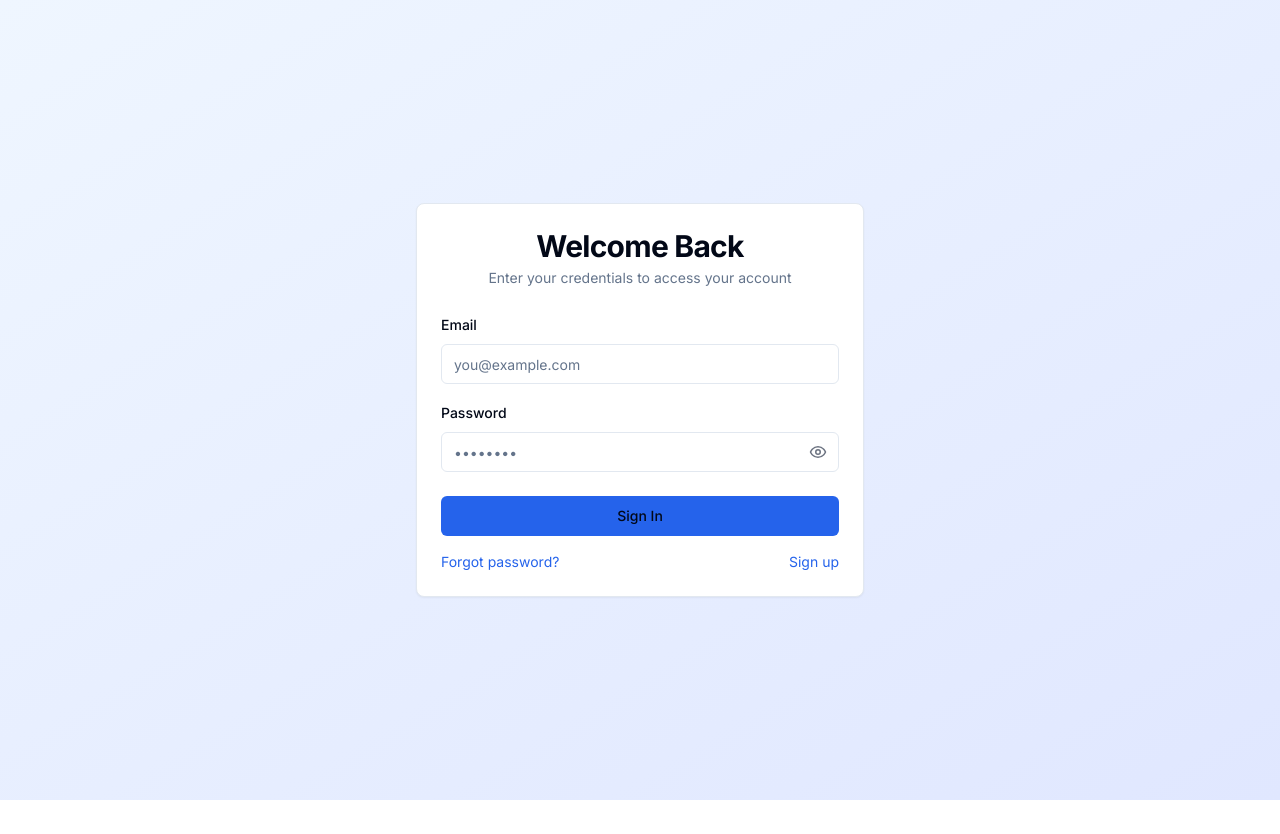
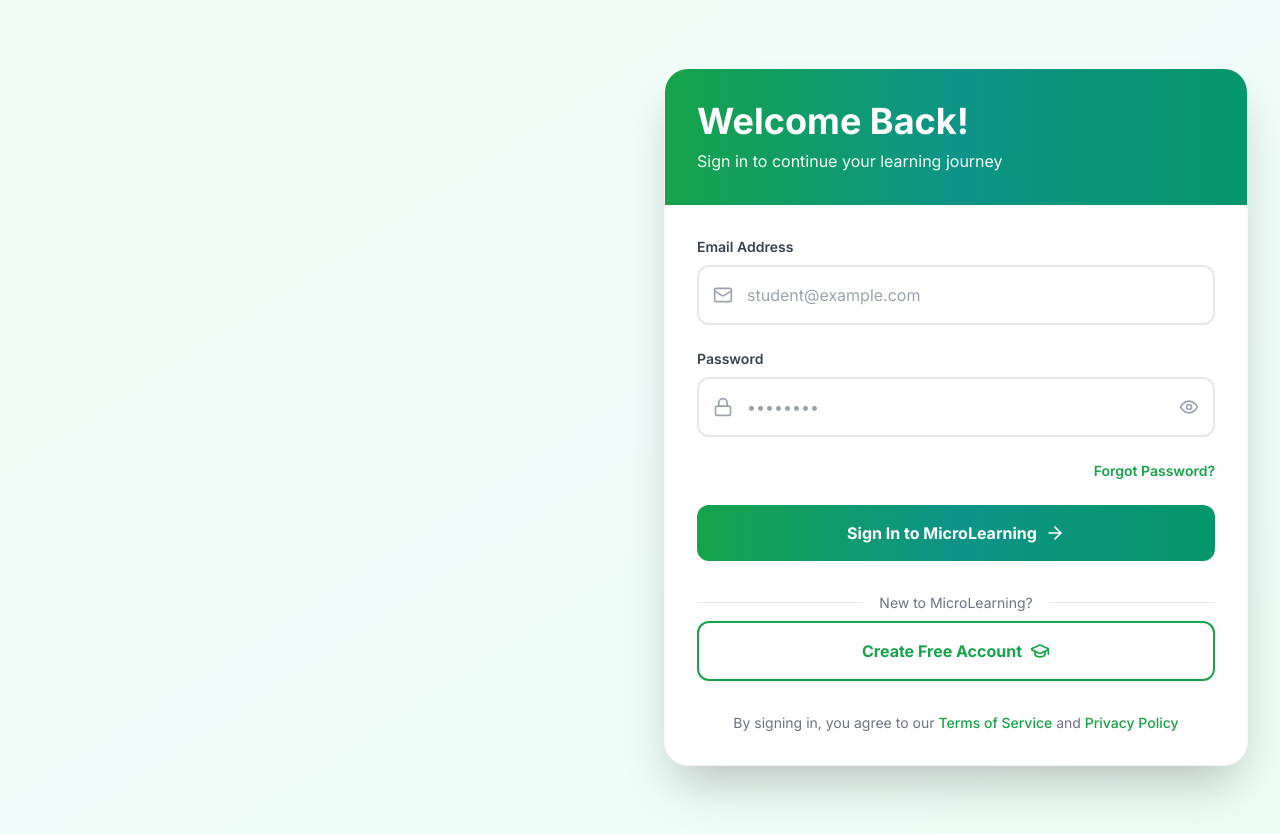
Before and after one commit to reduanahmadswe/MicroLearning, a Next.js app in the folder frontend/: page /auth/login in a window 1280 px wide. Before the commit the page ends 800 px from the top, so only its background shows below. Built offline with nearby package versions, Linux system fonts and the light colour scheme.

Commit message:
Revamp Login Page UI with Enhanced Branding, Features, and Improved Form Elements

```diff
--- a/frontend/app/auth/login/page.tsx
+++ b/frontend/app/auth/login/page.tsx
@@ -3,13 +3,23 @@
 import { useState } from "react";
 import { useRouter } from "next/navigation";
 import Link from "next/link";
-import { Button } from "@/components/ui/button";
-import { Input } from "@/components/ui/input";
-import { Card, CardContent, CardDescription, CardFooter, CardHeader, CardTitle } from "@/components/ui/card";
 import { useAuthStore } from "@/store/authStore";
 import { api } from "@/lib/api";
 import { toast } from "sonner";
-import { Eye, EyeOff, Loader2 } from "lucide-react";
+import {
+  Eye,
+  EyeOff,
+  Loader2,
+  GraduationCap,
+  BookOpen,
+  Award,
+  Users,
+  Zap,
+  Mail,
+  Lock,
+  ArrowRight,
+  CheckCircle2
+} from "lucide-react";
 
 export default function LoginPage() {
   const router = useRouter();
@@ -72,36 +82,142 @@
   };
 
   return (
-    <div className="min-h-screen flex items-center justify-center bg-gradient-to-br from-blue-50 to-indigo-100 dark:from-gray-900 dark:to-gray-800 p-4">
-      <Card className="w-full max-w-md">
-        <CardHeader className="space-y-1">
-          <CardTitle className="text-3xl font-bold text-center">Welcome Back</CardTitle>
-          <CardDescription className="text-center">
-            Enter your credentials to access your account
-          </CardDescription>
-        </CardHeader>
-        <form onSubmit={handleSubmit}>
-          <CardContent className="space-y-4">
+    <div className="min-h-screen w-full bg-gradient-to-br from-green-50 via-teal-50 to-emerald-50 flex items-center justify-center p-3 sm:p-6 lg:p-8">
+      <div className="w-full max-w-7xl mx-auto grid grid-cols-1 lg:grid-cols-2 gap-6 lg:gap-12 items-center">
+
+        {/* Left Side - Branding & Features (Hidden on mobile, visible on lg+) */}
+        <div className="hidden lg:flex flex-col gap-8 animate-in slide-in-from-left duration-700">
+          {/* Logo & Brand */}
+          <div className="space-y-6">
+            <div className="flex items-center gap-4">
+              <div className="w-16 h-16 bg-gradient-to-br from-green-600 to-teal-600 rounded-2xl flex items-center justify-center shadow-2xl">
+                <GraduationCap className="w-10 h-10 text-white" />
+              </div>
+              <div>
+                <h1 className="text-4xl font-bold bg-gradient-to-r from-green-600 via-teal-600 to-emerald-600 bg-clip-text text-transparent">
+                  MicroLearning
+                </h1>
+                <p className="text-gray-600 font-medium">Learn Smarter, Not Harder</p>
+              </div>
+            </div>
+
+            <p className="text-xl text-gray-700 leading-relaxed">
+              Welcome back to your personalized learning journey! Continue growing your skills with bite-sized lessons designed for students.
+            </p>
+          </div>
+
+          {/* Feature Highlights */}
+          <div className="space-y-4">
+            <h2 className="text-2xl font-bold text-gray-800 mb-6">Why Students Love MicroLearning</h2>
+
+            <div className="flex items-start gap-4 p-4 bg-white/60 backdrop-blur-sm rounded-xl border border-green-100 hover:shadow-lg transition-all group">
+              <div className="w-12 h-12 bg-gradient-to-br from-green-500 to-teal-500 rounded-lg flex items-center justify-center flex-shrink-0 group-hover:scale-110 transition-transform">
+                <BookOpen className="w-6 h-6 text-white" />
+              </div>
+              <div>
+                <h3 className="font-bold text-gray-800 mb-1">Bite-Sized Lessons</h3>
+                <p className="text-sm text-gray-600">Learn in 5-10 minute chunks that fit your busy schedule</p>
+              </div>
+            </div>
+
+            <div className="flex items-start gap-4 p-4 bg-white/60 backdrop-blur-sm rounded-xl border border-teal-100 hover:shadow-lg transition-all group">
+              <div className="w-12 h-12 bg-gradient-to-br from-teal-500 to-emerald-500 rounded-lg flex items-center justify-center flex-shrink-0 group-hover:scale-110 transition-transform">
+                <Award className="w-6 h-6 text-white" />
+              </div>
+              <div>
+                <h3 className="font-bold text-gray-800 mb-1">Earn Certificates & Badges</h3>
+                <p className="text-sm text-gray-600">Get recognized for your achievements and skills</p>
+              </div>
+            </div>
+
+            <div className="flex items-start gap-4 p-4 bg-white/60 backdrop-blur-sm rounded-xl border border-emerald-100 hover:shadow-lg transition-all group">
+              <div className="w-12 h-12 bg-gradient-to-br from-emerald-500 to-green-500 rounded-lg flex items-center justify-center flex-shrink-0 group-hover:scale-110 transition-transform">
+                <Users className="w-6 h-6 text-white" />
+              </div>
+              <div>
+                <h3 className="font-bold text-gray-800 mb-1">Learn with Friends</h3>
+                <p className="text-sm text-gray-600">Join a community of 10,000+ students worldwide</p>
+              </div>
+            </div>
+
+            <div className="flex items-start gap-4 p-4 bg-white/60 backdrop-blur-sm rounded-xl border border-green-100 hover:shadow-lg transition-all group">
+              <div className="w-12 h-12 bg-gradient-to-br from-green-500 to-emerald-500 rounded-lg flex items-center justify-center flex-shrink-0 group-hover:scale-110 transition-transform">
+                <Zap className="w-6 h-6 text-white" />
+              </div>
+              <div>
+                <h3 className="font-bold text-gray-800 mb-1">AI-Powered Tutoring</h3>
+                <p className="text-sm text-gray-600">Get instant help with your personalized AI tutor</p>
+              </div>
+            </div>
+          </div>
+
+          {/* Trust Badge */}
+          <div className="flex items-center gap-3 p-5 bg-gradient-to-r from-green-600 to-teal-600 rounded-2xl text-white shadow-xl">
+            <CheckCircle2 className="w-8 h-8 flex-shrink-0" />
+            <div>
+              <p className="font-bold text-lg">Trusted by 10,000+ Students</p>
+              <p className="text-sm text-green-50">Join the fastest-growing learning platform</p>
+            </div>
+          </div>
+        </div>
+
+        {/* Right Side - Login Form */}
+        <div className="w-full animate-in slide-in-from-right duration-700">
+          {/* Mobile Logo (visible only on mobile) */}
+          <div className="lg:hidden mb-6 text-center">
+            <div className="flex items-center justify-center gap-3 mb-4">
+              <div className="w-12 h-12 sm:w-14 sm:h-14 bg-gradient-to-br from-green-600 to-teal-600 rounded-xl flex items-center justify-center shadow-lg">
+                <GraduationCap className="w-7 h-7 sm:w-8 sm:h-8 text-white" />
+              </div>
+              <h1 className="text-2xl sm:text-3xl font-bold bg-gradient-to-r from-green-600 to-teal-600 bg-clip-text text-transparent">
+                MicroLearning
+              </h1>
+            </div>
+            <p className="text-sm text-gray-600">Learn Smarter, Not Harder</p>
+          </div>
+
+          {/* Login Card */}
+          <div className="bg-white rounded-2xl sm:rounded-3xl shadow-2xl border border-gray-100 overflow-hidden">
+            {/* Card Header with Gradient */}
+            <div className="bg-gradient-to-r from-green-600 via-teal-600 to-emerald-600 px-4 sm:px-8 py-6 sm:py-8 text-white">
+              <h2 className="text-2xl sm:text-3xl lg:text-4xl font-bold mb-2">Welcome Back!</h2>
+              <p className="text-sm sm:text-base text-green-50">Sign in to continue your learning journey</p>
+            </div>
+
+            {/* Form */}
+            <form onSubmit={handleSubmit} className="px-4 sm:px-8 py-6 sm:py-8 space-y-5 sm:space-y-6">
+              {/* Email Field */}
               <div className="space-y-2">
-              <label htmlFor="email" className="text-sm font-medium">
-                Email
+                <label htmlFor="email" className="block text-sm font-semibold text-gray-700">
+                  Email Address
                 </label>
-              <Input
+                <div className="relative">
+                  <div className="absolute left-4 top-1/2 -translate-y-1/2 text-gray-400">
+                    <Mail className="w-5 h-5" />
+                  </div>
+                  <input
                     id="email"
                     type="email"
-                placeholder="you@example.com"
+                    placeholder="student@example.com"
                     value={formData.email}
                     onChange={(e) => setFormData({ ...formData, email: e.target.value })}
                     required
                     disabled={isLoading}
+                    className="w-full pl-12 pr-4 py-3 sm:py-4 bg-white border-2 border-gray-200 rounded-xl text-gray-800 placeholder-gray-400 focus:border-green-500 focus:ring-4 focus:ring-green-100 transition-all outline-none disabled:opacity-50 disabled:cursor-not-allowed text-sm sm:text-base"
                   />
                 </div>
+              </div>
+
+              {/* Password Field */}
               <div className="space-y-2">
-              <label htmlFor="password" className="text-sm font-medium">
+                <label htmlFor="password" className="block text-sm font-semibold text-gray-700">
                   Password
                 </label>
                 <div className="relative">
-                <Input
+                  <div className="absolute left-4 top-1/2 -translate-y-1/2 text-gray-400">
+                    <Lock className="w-5 h-5" />
+                  </div>
+                  <input
                     id="password"
                     type={showPassword ? "text" : "password"}
                     placeholder="••••••••"
@@ -109,33 +225,95 @@
                     onChange={(e) => setFormData({ ...formData, password: e.target.value })}
                     required
                     disabled={isLoading}
+                    className="w-full pl-12 pr-12 py-3 sm:py-4 bg-white border-2 border-gray-200 rounded-xl text-gray-800 placeholder-gray-400 focus:border-green-500 focus:ring-4 focus:ring-green-100 transition-all outline-none disabled:opacity-50 disabled:cursor-not-allowed text-sm sm:text-base"
                   />
                   <button
                     type="button"
                     onClick={() => setShowPassword(!showPassword)}
-                  className="absolute right-3 top-1/2 -translate-y-1/2 text-gray-500 hover:text-gray-700"
+                    className="absolute right-4 top-1/2 -translate-y-1/2 text-gray-400 hover:text-gray-600 transition-colors"
+                    tabIndex={-1}
                   >
-                  {showPassword ? <EyeOff size={18} /> : <Eye size={18} />}
+                    {showPassword ? <EyeOff className="w-5 h-5" /> : <Eye className="w-5 h-5" />}
                   </button>
                 </div>
               </div>
-          </CardContent>
-          <CardFooter className="flex flex-col space-y-4">
-            <Button type="submit" className="w-full" disabled={isLoading}>
-              {isLoading && <Loader2 className="mr-2 h-4 w-4 animate-spin" />}
-              Sign In
-            </Button>
-            <div className="flex items-center justify-between w-full text-sm">
-              <Link href="/auth/forgot-password" className="text-primary hover:underline">
-                Forgot password?
-              </Link>
-              <Link href="/auth/register" className="text-primary hover:underline">
-                Sign up
+
+              {/* Forgot Password Link */}
+              <div className="flex justify-end">
+                <Link
+                  href="/auth/forgot-password"
+                  className="text-sm font-semibold text-green-600 hover:text-green-700 hover:underline transition-colors"
+                >
+                  Forgot Password?
                 </Link>
               </div>
-          </CardFooter>
+
+              {/* Submit Button */}
+              <button
+                type="submit"
+                disabled={isLoading}
+                className="w-full bg-gradient-to-r from-green-600 via-teal-600 to-emerald-600 text-white font-bold py-3 sm:py-4 px-6 rounded-xl hover:shadow-xl hover:scale-[1.02] active:scale-[0.98] transition-all disabled:opacity-50 disabled:cursor-not-allowed disabled:hover:scale-100 flex items-center justify-center gap-2 text-sm sm:text-base"
+              >
+                {isLoading ? (
+                  <>
+                    <Loader2 className="w-5 h-5 animate-spin" />
+                    <span>Signing In...</span>
+                  </>
+                ) : (
+                  <>
+                    <span>Sign In to MicroLearning</span>
+                    <ArrowRight className="w-5 h-5" />
+                  </>
+                )}
+              </button>
+
+              {/* Divider */}
+              <div className="relative py-2">
+                <div className="absolute inset-0 flex items-center">
+                  <div className="w-full border-t border-gray-200"></div>
+                </div>
+                <div className="relative flex justify-center">
+                  <span className="bg-white px-4 text-sm text-gray-500">New to MicroLearning?</span>
+                </div>
+              </div>
+
+              {/* Sign Up Link */}
+              <Link href="/auth/register">
+                <button
+                  type="button"
+                  className="w-full bg-white text-green-600 font-bold py-3 sm:py-4 px-6 rounded-xl border-2 border-green-600 hover:bg-green-50 hover:shadow-lg hover:scale-[1.02] active:scale-[0.98] transition-all flex items-center justify-center gap-2 text-sm sm:text-base"
+                >
+                  <span>Create Free Account</span>
+                  <GraduationCap className="w-5 h-5" />
+                </button>
+              </Link>
             </form>
-      </Card>
+
+            {/* Footer Note */}
+            <div className="px-4 sm:px-8 pb-6 sm:pb-8 text-center">
+              <p className="text-xs sm:text-sm text-gray-500">
+                By signing in, you agree to our{" "}
+                <Link href="/terms" className="text-green-600 hover:underline font-medium">
+                  Terms of Service
+                </Link>
+                {" "}and{" "}
+                <Link href="/privacy" className="text-green-600 hover:underline font-medium">
+                  Privacy Policy
+                </Link>
+              </p>
+            </div>
+          </div>
+
+          {/* Mobile Trust Badge */}
+          <div className="lg:hidden mt-6 flex items-center justify-center gap-3 p-4 bg-gradient-to-r from-green-600 to-teal-600 rounded-xl sm:rounded-2xl text-white shadow-lg">
+            <CheckCircle2 className="w-6 h-6 sm:w-7 sm:h-7 flex-shrink-0" />
+            <div className="text-left">
+              <p className="font-bold text-sm sm:text-base">Trusted by 10,000+ Students</p>
+              <p className="text-xs sm:text-sm text-green-50">Join the fastest-growing learning platform</p>
+            </div>
+          </div>
+        </div>
+      </div>
     </div>
   );
 }
```
Lines whose indentation alone changed are shown as unchanged.
